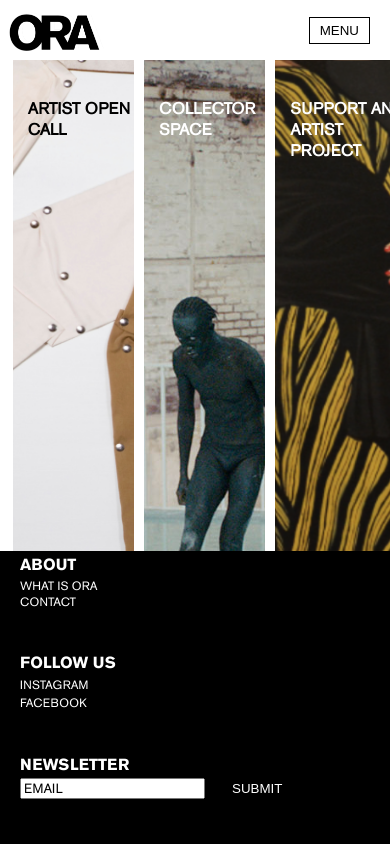
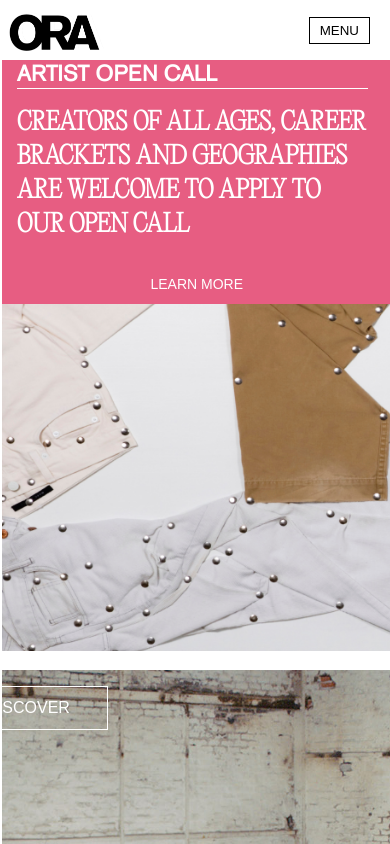
Before and after one commit to ORA-Arts/ora-prototype, a React (Create React App) app in the folder client/: page / in a window 390 px wide. Shown: the top 844 px of the page. Built offline with nearby package versions, Linux system fonts and the light colour scheme; no server answers.

Commit message:
homepage v2

```diff
--- a/client/src/components/LandingPages/HomePage/HomePage.css
+++ b/client/src/components/LandingPages/HomePage/HomePage.css
@@ -13,6 +13,72 @@
   padding-right: 20vw;
 }
 
+@media (max-width: 481px) {
+  #allImagesContainer {
+    display: flex;
+    flex-direction: column;
+    padding-bottom: 250px;
+  }
+  }
+
+  @media (max-width: 481px) {
+    #AOC{
+      background-color:#E75D82;
+      width:100vw;
+    }
+  #AOC h3{
+  display: block;
+    border-top: 1.2px solid white;
+    font-family: 'editorial_newultralight';
+    font-size: 24px;
+    color: white;
+    margin-right: 15px;
+    margin-left: 15px;
+    width: 90vw;
+    margin-top: 0;
+    padding-top: 15px;
+  }
+
+  .blurEffectHP {
+    width: 100vw;
+    height: 70vh;
+    display: flex;
+    flex-direction: column;
+    justify-content: flex-end;
+  }
+
+  #btnAOC {
+    background-color:#E75D82;
+    color: white;
+    border: none;
+    align-self: center;
+    font-size:14px;
+  }
+  .imageContainer h2{
+    display:none;
+  }
+
+  #AOC p:before{
+    content: "ARTIST OPEN CALL ";
+    font-family: "akzidenz-grotesk_proregular";
+    font-size: 22px;
+    color: white;
+    font-style: normal;
+    font-weight: 700;
+    line-height: 28px;
+    letter-spacing: 0em;
+    margin-left: 15px;
+    text-transform: uppercase;
+    padding-bottom: .5rem;
+    }
+
+  }
+
+.blurEffectHP p{
+  font-size: 0;
+  margin: 0;
+  padding: 0;
+}
 
 /* Style the buttons and place it in the middle of the container/image */
 .imageContainer .btnBlack {
@@ -147,6 +213,16 @@
     margin: 0 5px;;
   }
 
+  @media (max-width: 481px) {
+    .imageContainer{
+      width: 100vw;
+      height: 70vh;
+    margin-bottom: 5vw;
+    display: block;
+    margin-left: -6px;
+  }
+  }
+
   .blurEffectHP {
     display: block;
     height: 85vh;
--- a/client/src/components/LandingPages/HomePage/HomePage.js
+++ b/client/src/components/LandingPages/HomePage/HomePage.js
@@ -13,6 +13,7 @@ export default function HomePage() {
                   ARTIST OPEN CALL
                 </h2>
                 <div id='AOC'>
+                <p>               </p>
                   <h3 className="textHover textBlack">
                     CREATORS OF ALL AGES, CAREER BRACKETS AND GEOGRAPHIES ARE
                     WELCOME TO APPLY TO OUR OPEN CALL
@@ -29,6 +30,7 @@ export default function HomePage() {
                   COLLECTOR SPACE
                 </h2>
                 <div id='CS'>
+                <p>               </p>
                 <h3 className="textHover textWhite">
                   YOUR NEW WAY OF COLLECTING AND SUPPORTING CONTEMPORARY ART
                 </h3>
@@ -44,6 +46,7 @@ export default function HomePage() {
                   SUPPORT AN ARTIST PROJECT
                 </h2>
                 <div id='SAAP'>
+                <p>               </p>
                 <h3 className="textHover textWhite">
                   FOUR EXHIBITION PROJECTS SELECTED BY LEADING FIGURES OF THE
                   ART WORLD
```
